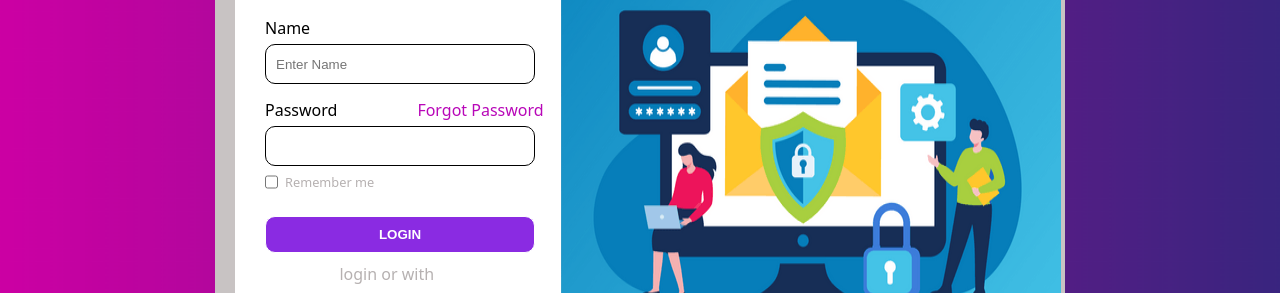
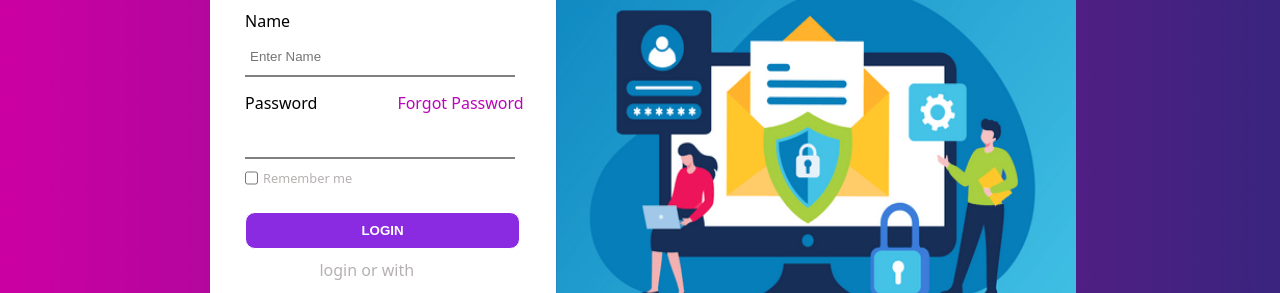
Before and after one commit to RahulQurbanov/Project-KoolCoders, a plain HTML site: page Layihe/login.html in a window 1280 px wide. Shown: the part 264-557 px from the top of the page. Drawn offline with Linux system fonts and the light colour scheme.

Commit message:
Login modified

```diff
--- a/Layihe/login.css
+++ b/Layihe/login.css
@@ -19,13 +19,12 @@ body::after{
     z-index: -1;
 }
 .login-container{
-    width: 850px;
+    width: 900px;
     height: 450px;
     position: absolute;
     top: 50%;
     left: 50%;
     transform:translate(-50%,-50%);
-    background-color: rgb(200, 195, 195);
     padding: 20px;
     display: flex;
     justify-content: space-between;
@@ -33,11 +32,17 @@ body::after{
     border-radius: 10px;
 }
 .login{
-    width: 350px;
-    padding: 15px;
+    width: 470px;
+    height: 472px;
+    padding: 20px 30px 10px 35px;
     border-radius: 10px;
     background-color: white;
-    padding-left:30px;
+
+}
+h1{
+    font-size: 2rem;
+    font-weight: bold;
+    margin-bottom: 5px;
 }
 p{
     color: rgb(182, 177, 177);
@@ -60,14 +65,14 @@ p{
 .mail input,.password input{
     width: 270px;
     height: 40px;
-    border-radius: 10px;
-    padding-left: 10px;
-    border: 1px solid;
+    padding-left: 5px;
+    border: none;
+    border-bottom: 2px solid gray;
 }
 .chk{
     display: flex;
-    gap: 7px;
-    margin-top: 7px;
+    gap: 5px;
+    margin-top: 10px;
 }
 .chk p{
     font-size: .8rem;
@@ -77,7 +82,7 @@ a{
     text-decoration: none;
 }
 button{
-    width: 270px;
+    width: 275px;
     border-radius: 10px;
     padding: 10px;
     background-color:blueviolet;
@@ -123,7 +128,7 @@ button:hover{
     font-size: .8rem;
 }
 .pic img{
-   width: 500px;
+   width: 520px;
    height: 420px;
 }
 #exit{
```
